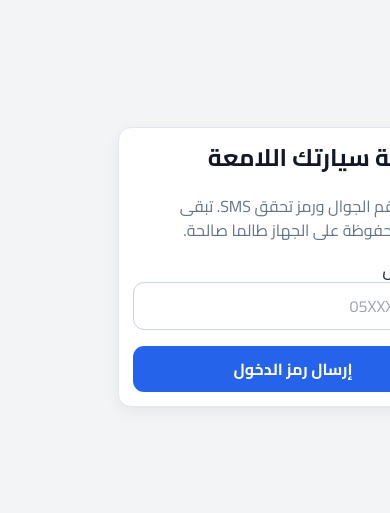
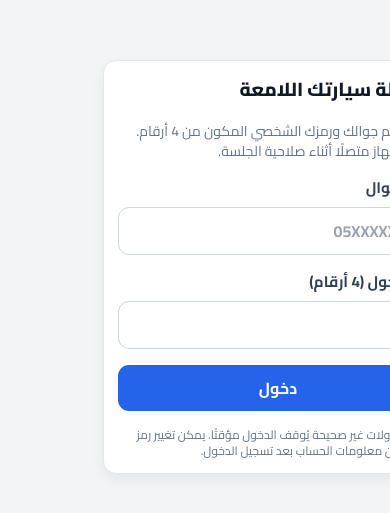
Before and after one commit to stuffs225-ui/Bright-Carwash, a Next.js app: page /worker in a window 390 px wide. Shown: the part 155-668 px from the top of the page. Built offline with nearby package versions, Linux system fonts and the light colour scheme; no server answers.

Commit message:
Replace SMS-only login with manager and shared worker phone plus four-digit PIN, persistent Supabase session and offline worker cache

```diff
--- a/app/components/AuthGate.tsx
+++ b/app/components/AuthGate.tsx
@@ -1,160 +1,134 @@
 "use client";
 
-import { useCallback, useEffect, useState } from "react";
-import { supabase, supabaseConfigured } from "@/lib/supabaseClient";
-import { queueLength, setOfflineActor } from "@/lib/offlineQueue";
-import { normalizeSaudiMobile } from "@/lib/phone";
-import { DemoCarwashApp } from "./DemoCarwashApp";
+import {useCallback,useEffect,useState} from "react";
+import {supabase,supabaseConfigured} from "@/lib/supabaseClient";
+import {queueLength,setOfflineActor} from "@/lib/offlineQueue";
+import {normalizeSaudiMobile} from "@/lib/phone";
+import {validFourDigitPin} from "@/lib/carwashPinRules";
+import {DemoCarwashApp} from "./DemoCarwashApp";
 
-export type AppRole = "manager" | "worker";
-export type AppIdentity = { userId: string; email: string; role: AppRole };
+export type AppRole="manager"|"worker";
+export type AppIdentity={userId:string;email:string;role:AppRole};
+export function AuthGate({children}:{children:(identity:AppIdentity)=>React.ReactNode}){
+ const [identity,setIdentity]=useState<AppIdentity|null>(null);
+ const [loading,setLoading]=useState(true);
+ const [needsAccess,setNeedsAccess]=useState(false);
+ const [phone,setPhone]=useState("");
+ const [pin,setPin]=useState("");
+ const [error,setError]=useState("");
+ const [submitting,setSubmitting]=useState(false);
 
-export function AuthGate({ children }: { children: (identity: AppIdentity) => React.ReactNode }) {
-  const [identity, setIdentity] = useState<AppIdentity | null>(null);
-  const [loading, setLoading] = useState(true);
-  const [needsAccess, setNeedsAccess] = useState(false);
-  const [phone, setPhone] = useState("");
-  const [verifiedPhone, setVerifiedPhone] = useState("");
-  const [otp, setOtp] = useState("");
-  const [stage, setStage] = useState<"phone" | "otp">("phone");
-  const [error, setError] = useState("");
-  const [submitting, setSubmitting] = useState(false);
-
-  const refresh = useCallback(async () => {
-    setLoading(true);
-    setError("");
-    const { data, error: authError } = await supabase.auth.getUser();
-    if ((authError || !data.user) && typeof navigator!=="undefined" && !navigator.onLine) {
-      // Offline worker access is UI-only using a previously server-verified
-      // identity AND a local Supabase auth session. Never unlock management.
+ const refresh=useCallback(async()=>{
+  setLoading(true);setError("");
+  const {data,error:authError}=await supabase.auth.getUser();
+  if((authError||!data.user)&&typeof navigator!=="undefined"&&!navigator.onLine){
+   // A previously verified employee can REOPEN the OFFLINE worker shell.
+   // The app must still have a cached session; this NEVER unlocks management.
+   try{
     const cached=localStorage.getItem("carwash_verified_worker_v2");
-      const {data:sessionData}=await supabase.auth.getSession();
-      try {
     const value=cached?JSON.parse(cached):null;
-        if(sessionData.session?.user.id===value?.userId && value?.role==="worker"
-          && Date.now()-Number(value?.verifiedAt)<14*24*3600*1000) {
+    const {data:session}=await supabase.auth.getSession();
+    if(value?.role==="worker"&&session.session?.user.id===value.userId
+      &&Date.now()-Number(value.verifiedAt)<14*86400000){
      setOfflineActor(value.userId);
-          setIdentity({userId:value.userId,email:"حساب العمال — وضع دون إنترنت",role:"worker"});
+     setIdentity({userId:value.userId,email:"حساب العمال — دون إنترنت",role:"worker"});
      setNeedsAccess(false);setLoading(false);return;
     }
    }catch{}
   }
-    if (authError || !data.user) {
-      setOfflineActor(null);
-      setIdentity(null);
-      setNeedsAccess(false);
-      setLoading(false);
+  if(authError||!data.user){
+   setOfflineActor(null);setIdentity(null);setNeedsAccess(false);setLoading(false);
    return;
   }
-    const { data: member, error: membershipError } = await supabase
-      .from("app_members")
-      .select("role, active")
-      .eq("user_id", data.user.id)
-      .maybeSingle();
-
-    if (membershipError) {
-      setError("تعذر التحقق من الصلاحيات. راجع إعدادات قاعدة البيانات.");
+  const {data:member,error:membershipError}=await supabase.from("app_members")
+   .select("role,active").eq("user_id",data.user.id).maybeSingle();
+  if(membershipError){
+   setError("تعذر التحقق من الصلاحيات؛ تحقق من الاتصال وقاعدة بيانات المغسلة");
   }
-    const role:AppRole|null = !member?.active?null:
-      member.role==="worker"?"worker":
-      member.role==="manager"||member.role==="owner"?"manager":null;
-    setOfflineActor(role ? data.user.id : null);
+  const role:AppRole|null=!member?.active?null:
+   member.role==="worker"?"worker":member.role==="manager"?"manager":null;
+  setOfflineActor(role?data.user.id:null);
   if(role==="worker"){
    localStorage.setItem("carwash_verified_worker_v2",JSON.stringify({
-        userId:data.user.id,role:"worker",verifiedAt:Date.now(),
+    userId:data.user.id,role,verifiedAt:Date.now()
    }));
   }else localStorage.removeItem("carwash_verified_worker_v2");
-    setIdentity(role ? { userId: data.user.id, email: data.user.phone || data.user.email || "", role } : null);
-    setNeedsAccess(!role);
-    setLoading(false);
-  }, []);
+  setIdentity(role?{userId:data.user.id,email:data.user.phone||data.user.email||"",role}:null);
+  setNeedsAccess(!role);setLoading(false);
+ },[]);
 
-  useEffect(() => {
-    if (!supabaseConfigured) { setLoading(false); return; }
+ useEffect(()=>{
+  if(!supabaseConfigured){setLoading(false);return;}
   void refresh();
-    const { data: subscription } = supabase.auth.onAuthStateChange(() => {
-      // Read roles from the DB, never from user-editable metadata.
+  const {data:subscription}=supabase.auth.onAuthStateChange(()=>{
    void refresh();
   });
-    return () => subscription.subscription.unsubscribe();
-  }, [refresh]);
+  return()=>subscription.subscription.unsubscribe();
+ },[refresh]);
 
-  async function requestCode(e: React.FormEvent) {
+ async function signIn(e:React.FormEvent){
   e.preventDefault();
-    const normalized = normalizeSaudiMobile(phone);
-    if (!normalized) { setError("أدخل رقم جوال سعودي صحيحًا مثل 05XXXXXXXX."); return; }
-    setSubmitting(true); setError("");
-    const { error: sendError } = await supabase.auth.signInWithOtp({
-      phone: normalized, options: { channel: "sms", shouldCreateUser: false },
+  const normalized=normalizeSaudiMobile(phone);
+  if(!normalized||!validFourDigitPin(pin)){
+   setError("أدخل رقم جوال سعودي صحيحًا ورمزًا من أربعة أرقام.");return;
+  }
+  setSubmitting(true);setError("");
+  try{
+   const response=await fetch("/api/auth/pin",{
+    method:"POST",headers:{"content-type":"application/json"},
+    body:JSON.stringify({phone:normalized,pin}),cache:"no-store"
    });
-    setSubmitting(false);
-    if (sendError) { setError("تعذر إرسال رمز الدخول. تأكد من تفعيل رقمك وإعدادات SMS."); return; }
-    setVerifiedPhone(normalized); setOtp(""); setStage("otp");
+   const payload=await response.json().catch(()=>null);
+   if(!response.ok||!payload?.access_token||!payload?.refresh_token){
+    throw new Error(payload?.error||"تعذر تسجيل الدخول");
+   }
+   const {error:sessionError}=await supabase.auth.setSession({
+    access_token:payload.access_token,refresh_token:payload.refresh_token
+   });
+   if(sessionError)throw sessionError;
+   setPin("");
+   await refresh();
+  }catch(e){
+   setError(e instanceof Error?e.message:"تعذر تسجيل الدخول؛ حاول لاحقًا");
+  }finally{setSubmitting(false);}
  }
 
-  async function verifyCode(e: React.FormEvent) {
-    e.preventDefault();
-    if (!/^\d{6}$/.test(otp)) { setError("أدخل رمز التحقق المكوّن من 6 أرقام."); return; }
-    setSubmitting(true); setError("");
-    const { error: verifyError } = await supabase.auth.verifyOtp({
-      phone: verifiedPhone, token: otp, type: "sms",
-    });
-    setSubmitting(false);
-    if (verifyError) { setError("رمز الدخول غير صحيح أو انتهت صلاحيته."); return; }
-    await refresh();
+ async function signOut(){
+  if(queueLength()>0){
+   setError("يوجد سيارات غير متزامنة. أعد الاتصال بالإنترنت قبل تسجيل الخروج.");return;
   }
-
-  async function signOut() {
-    if (queueLength()) {
-      setError("يوجد تسجيلات لم تُرفع بعد. اتصل بالإنترنت لتتم المزامنة قبل تسجيل الخروج.");
-      return;
+  await supabase.auth.signOut({scope:"local"});
+  localStorage.removeItem("carwash_verified_worker_v2");
+  setIdentity(null);setNeedsAccess(false);setPin("");
  }
-    await supabase.auth.signOut({ scope: "local" });
-    localStorage.removeItem("carwash_verified_worker_v2");
-    setIdentity(null);
-    setNeedsAccess(false);
-    setStage("phone"); setOtp("");
-  }
-
-  if (!supabaseConfigured) return <DemoCarwashApp />;
-
-  if (loading) return <div dir="rtl" className="min-h-screen flex items-center justify-center p-6">جاري التحقق من الحساب والصلاحيات...</div>;
-
-  if (!identity) {
-    return (
-      <div dir="rtl" className="min-h-screen flex items-center justify-center p-5">
-        <div className="card w-full max-w-md space-y-5">
-          <h1 className="text-2xl font-bold">مغسلة سيارتك اللامعة</h1>
-          {needsAccess ? (
-            <>
-              <p className="txt-warning">الحساب موجود لكنه غير مُفعّل ضمن طاقم المغسلة. اطلب من صاحب النظام تعيين صلاحيتك.</p>
-              <button className="btn-secondary w-full" type="button" onClick={signOut}>تسجيل الخروج</button>
-            </>
-          ) : (
-            stage === "phone" ? (
-              <form onSubmit={requestCode} className="space-y-4">
-                <p className="txt-muted">الدخول برقم الجوال ورمز تحقق SMS. تبقى الجلسة محفوظة على الجهاز طالما صالحة.</p>
-                <label className="block">رقم الجوال
-                  <input className="w-full" type="tel" autoComplete="tel" required value={phone} onChange={e => setPhone(e.target.value)} placeholder="05XXXXXXXX" />
+ if(!supabaseConfigured)return <DemoCarwashApp/>;
+ if(loading)return <div className="min-h-screen flex items-center justify-center p-6" dir="rtl">
+  جاري التحقق من حساب المغسلة والصلاحيات...
+ </div>;
+ if(!identity)return <div className="min-h-screen flex items-center justify-center p-5" dir="rtl">
+  <div className="card w-full max-w-md space-y-4">
+   <h1 className="section-title">مغسلة سيارتك اللامعة</h1>
+   {needsAccess?<div>
+    <p className="txt-warning">رقم الجوال موجود ولكنه غير مفعل في المغسلة. المدير يستطيع إضافة حساب العامل المشترك.</p>
+    <button type="button" className="btn-secondary w-full mt-3" onClick={()=>void signOut()}>خروج</button>
+   </div>:<form onSubmit={signIn} className="space-y-4">
+    <p className="txt-muted text-sm">ادخل برقم جوالك ورمزك الشخصي المكون من 4 أرقام. يبقى الجهاز متصلًا أثناء صلاحية الجلسة.</p>
+    <label className="form-label">رقم الجوال
+     <input type="tel" autoComplete="username" inputMode="tel" required
+      value={phone} onChange={e=>setPhone(e.target.value)} placeholder="05XXXXXXXX" />
     </label>
-                <button className="btn-primary w-full" disabled={submitting} type="submit">{submitting ? "جارٍ إرسال الرمز..." : "إرسال رمز الدخول"}</button>
-              </form>
-            ) : (
-              <form onSubmit={verifyCode} className="space-y-4">
-                <p className="txt-muted">أرسلنا رمز تحقق إلى {verifiedPhone}</p>
-                <label className="block">رمز التحقق
-                  <input className="w-full" type="text" inputMode="numeric" autoComplete="one-time-code" pattern="[0-9]{6}" maxLength={6} required value={otp} onChange={e => setOtp(e.target.value.replace(/\D/g, "").slice(0,6))} placeholder="000000" />
+    <label className="form-label">رمز الدخول (4 أرقام)
+     <input type="password" inputMode="numeric" autoComplete="current-password"
+      maxLength={4} pattern="[0-9]{4}" required value={pin}
+      onChange={e=>setPin(e.target.value.replace(/\D/g,"").slice(0,4))} placeholder="••••" />
     </label>
-                <button className="btn-primary w-full" disabled={submitting} type="submit">{submitting ? "جارٍ التحقق..." : "دخول"}</button>
-                <button type="button" className="btn-secondary w-full" onClick={() => { setStage("phone"); setOtp(""); setError(""); }}>تغيير الرقم أو إعادة إرسال الرمز</button>
-              </form>
-            )
-          )}
-          {error && <p role="alert" className="txt-danger text-sm">{error}</p>}
+    <button className="btn-primary w-full" type="submit" disabled={submitting}>
+     {submitting?"جارٍ التحقق...":"دخول"}
+    </button>
+    <p className="txt-muted text-xs">بعد 5 محاولات غير صحيحة يُوقف الدخول مؤقتًا. يمكن تغيير رمز الدخول من معلومات الحساب بعد تسجيل الدخول.</p>
+   </form>}
+   {error&&<p className="txt-danger" role="alert">{error}</p>}
   </div>
-      </div>
-    );
-  }
-
+ </div>;
  return <>{children(identity)}</>;
 }
```
Lines whose indentation alone changed are shown as unchanged.
